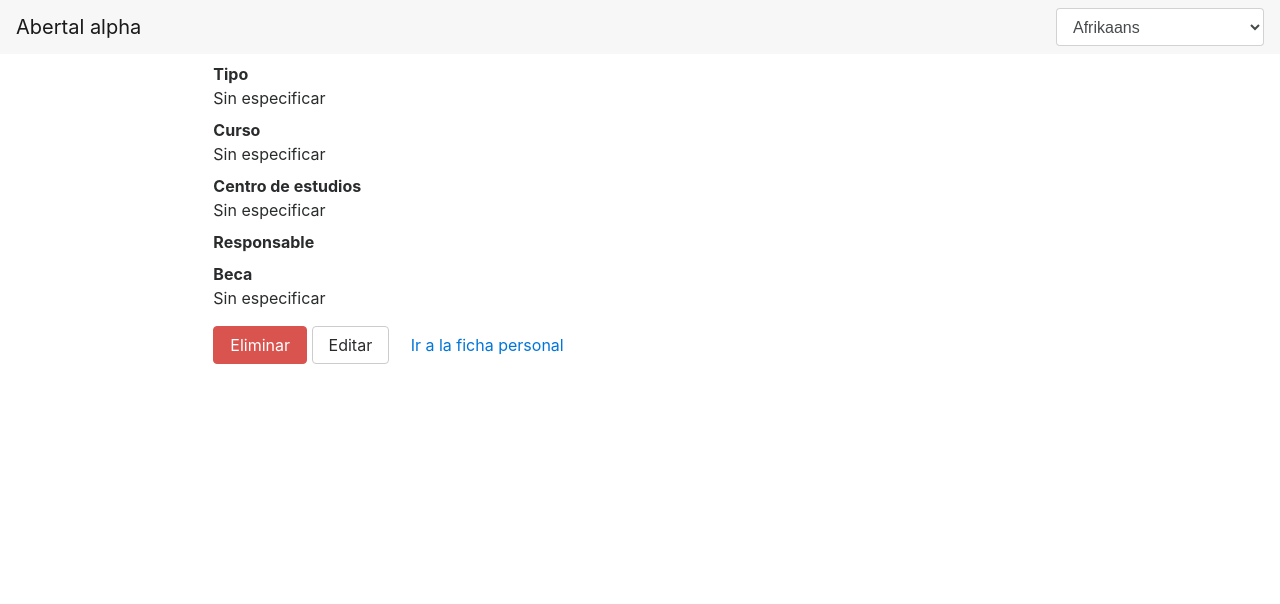
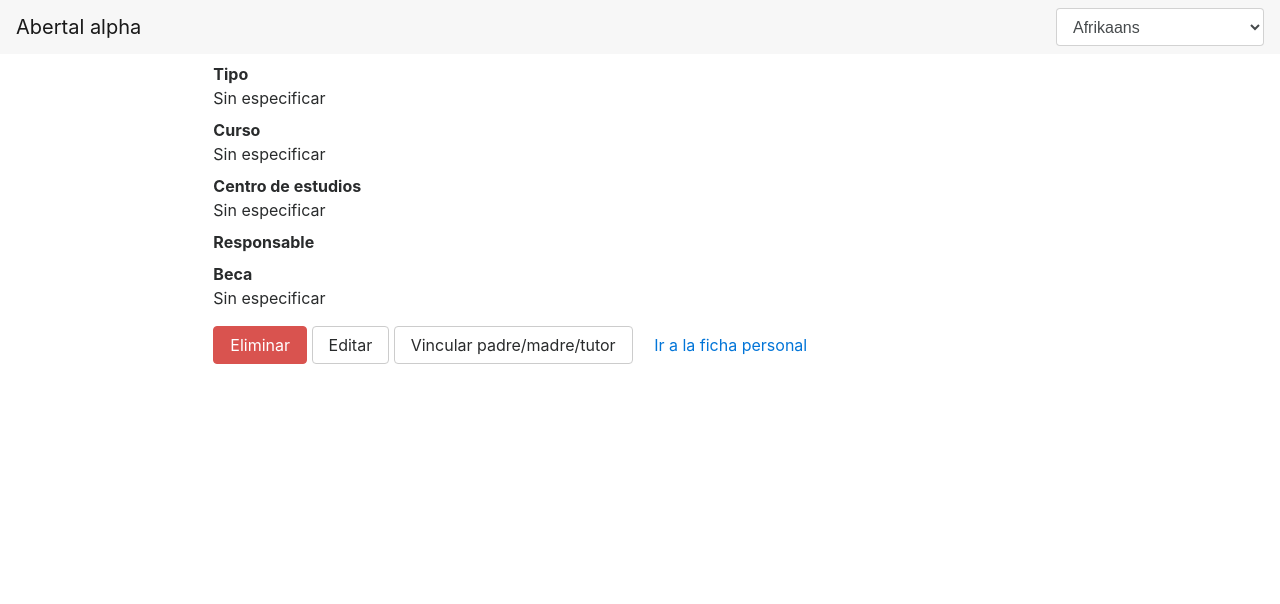
Before and after one commit to abertal/alpha, a Django app: template webapp/templates/webapp/recipient/detail.html in a window 1280 px wide. Shown: the top 604 px of the page. Run offline with Django 3.2, Linux system fonts and the light colour scheme; the template is opened without the code that fills it, so the values that code supplies are empty; some libraries are stand-ins or nearby versions.

Commit message:
Añade enlace para crear padre/madre/tutor

```diff
--- a/webapp/templates/webapp/recipient/detail.html
+++ b/webapp/templates/webapp/recipient/detail.html
@@ -21,5 +21,6 @@
 </dl>
 <a href="{% url 'recipient-delete' recipient.id %}" class="btn btn-danger">{% trans 'Eliminar' %}</a>
 <a href="{% url 'recipient-edit' recipient.id %}" class="btn btn-secondary">{% trans 'Editar' %}</a>
+<a href="{% url 'custodian-create' recipient.id %}" class="btn btn-secondary">{% trans 'Vincular padre/madre/tutor' %}</a>
 <a href="{% url 'person-detail' recipient.person.id %}" class="btn btn-link">{% trans 'Ir a la ficha personal' %}</a>
 {% endblock %}
```
